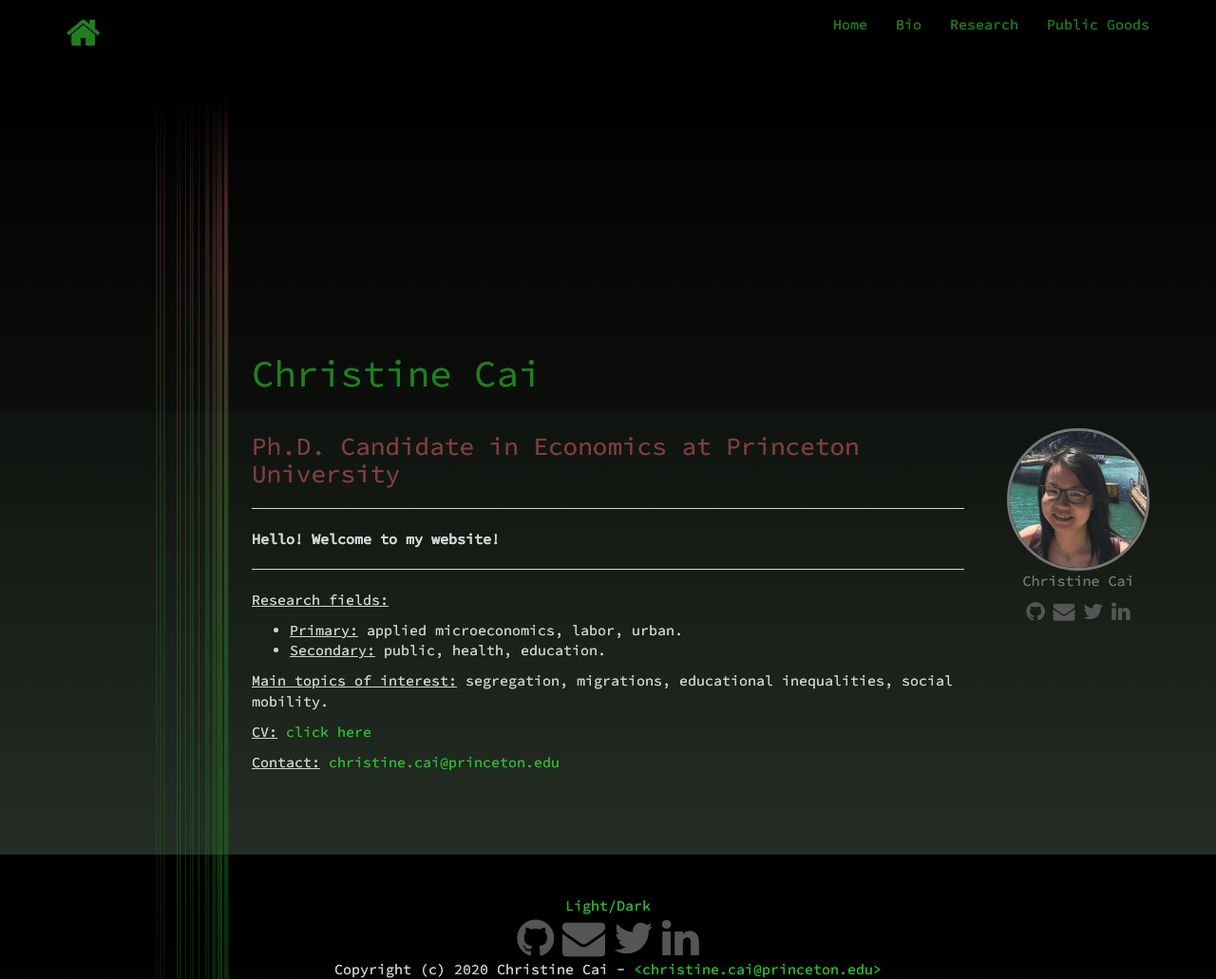
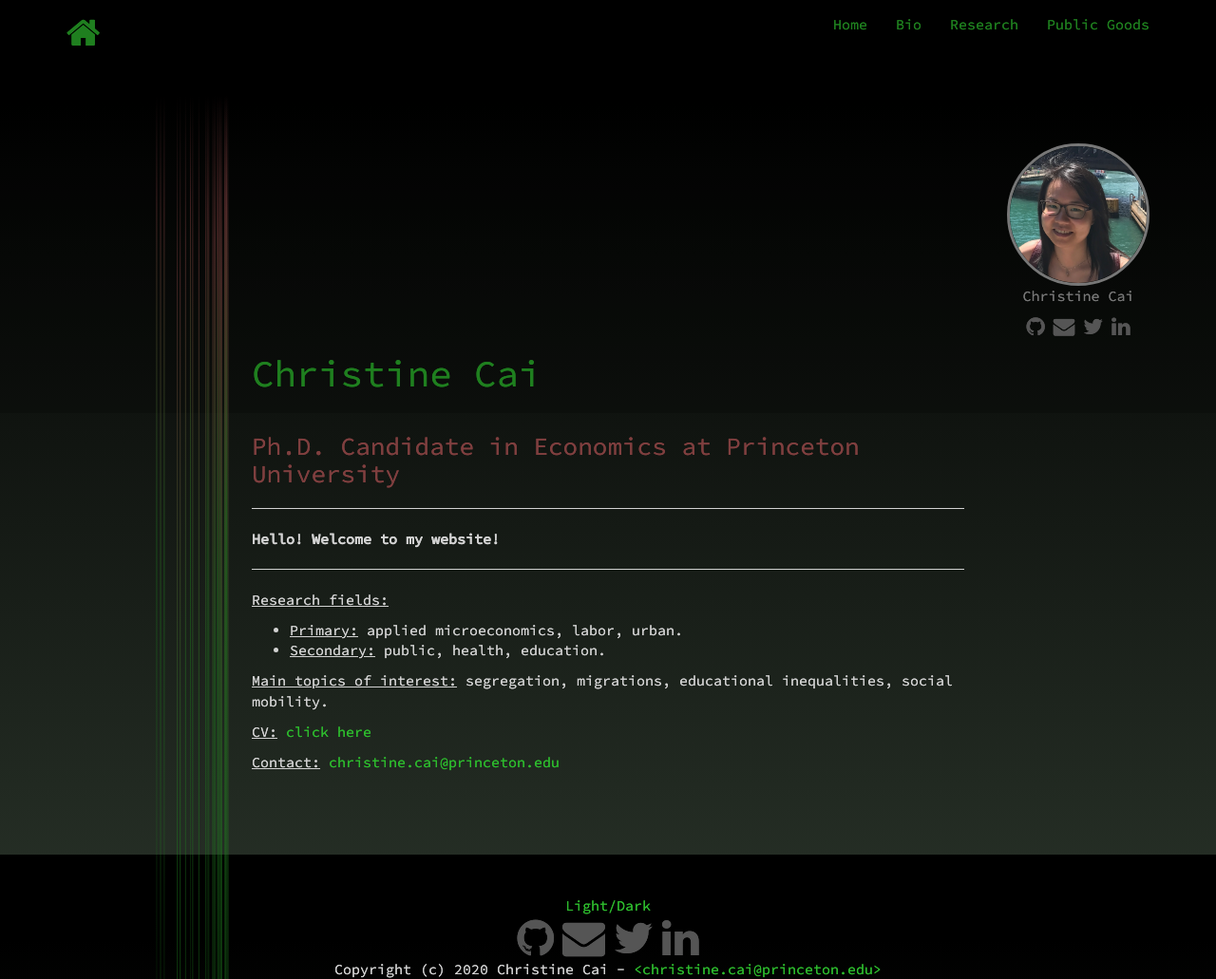
Before and after one commit to christinecai/website, a Jekyll site: the page built from index.md, in a window 1280 px wide and 1031 px high. Shown: the whole window at 95% size. Built offline with Jekyll 4.4.1, drawn with Linux system fonts in a browser that asks for light colours; nearby versions of some CDN libraries.

Commit message:
Update default.html

```diff
--- a/_layouts/default.html
+++ b/_layouts/default.html
@@ -41,7 +41,7 @@
           {{ content }}
         </div>
         <div class="col-sm-2">
-          <div class="pane-separator hidden-xs" style="margin-bottom:30em;"></div>
+          <div class="pane-separator hidden-xs" style="margin-bottom:10em;"></div>
           <div class="pane-separator visible-xs" style="margin-bottom:5em;"></div>
           <div class="right-pane" style="margin-left: 1em;">
             {% if site.avatar == true %}
```
